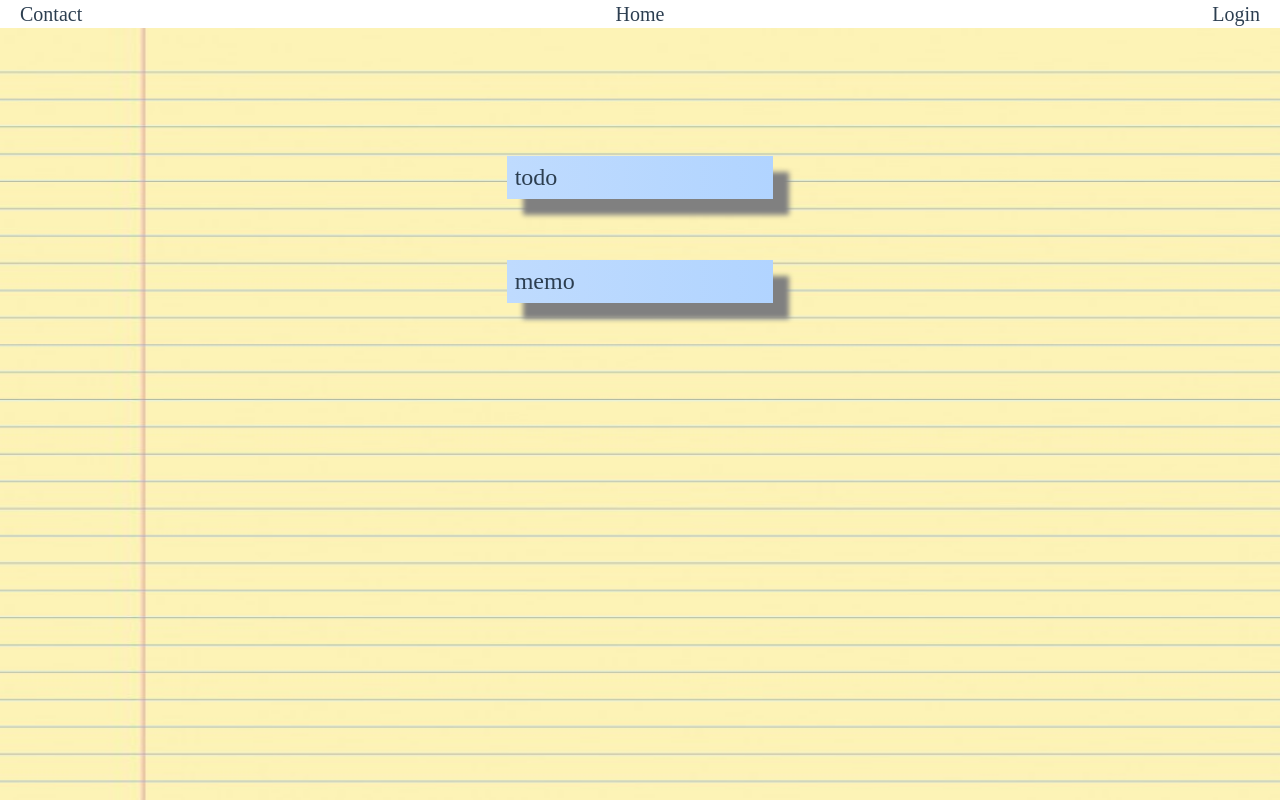
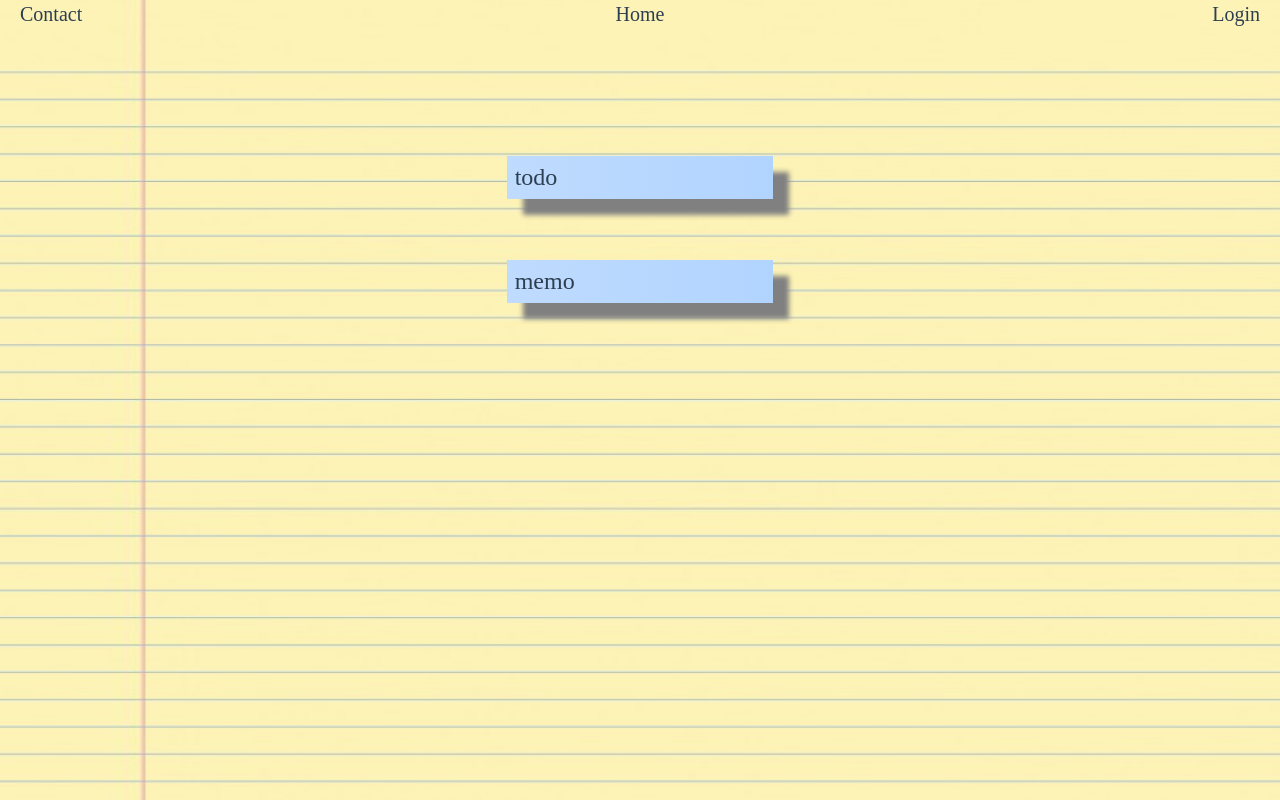
Before and after one commit to 0ArchLinux0/ToDiary-Revised, a Vue app: page / in a window 1280 px wide. Built offline with nearby package versions, Linux system fonts and the light colour scheme; a web font is replaced by a local one.

Commit message:
top banner color match to background

```diff
--- a/src/components/ContainerMain.vue
+++ b/src/components/ContainerMain.vue
@@ -4,7 +4,7 @@
   >
     <div
       id="topMenuBar"
-      class="w-full flex justify-center text-xl bg-white"
+      class="w-full flex justify-center text-xl bg-yellow-3"
     >
       <div class="absolute left-5">
         <router-link to="/contact">Contact</router-link>
```
